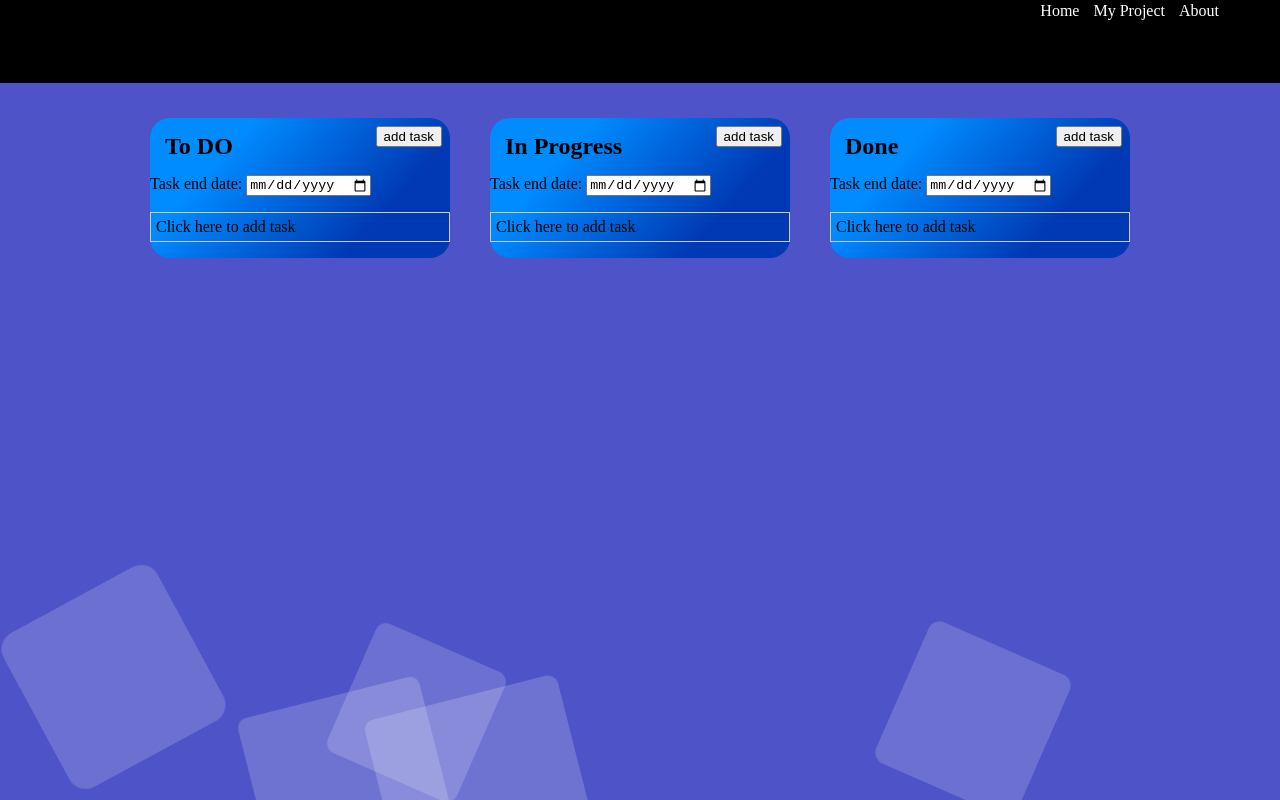
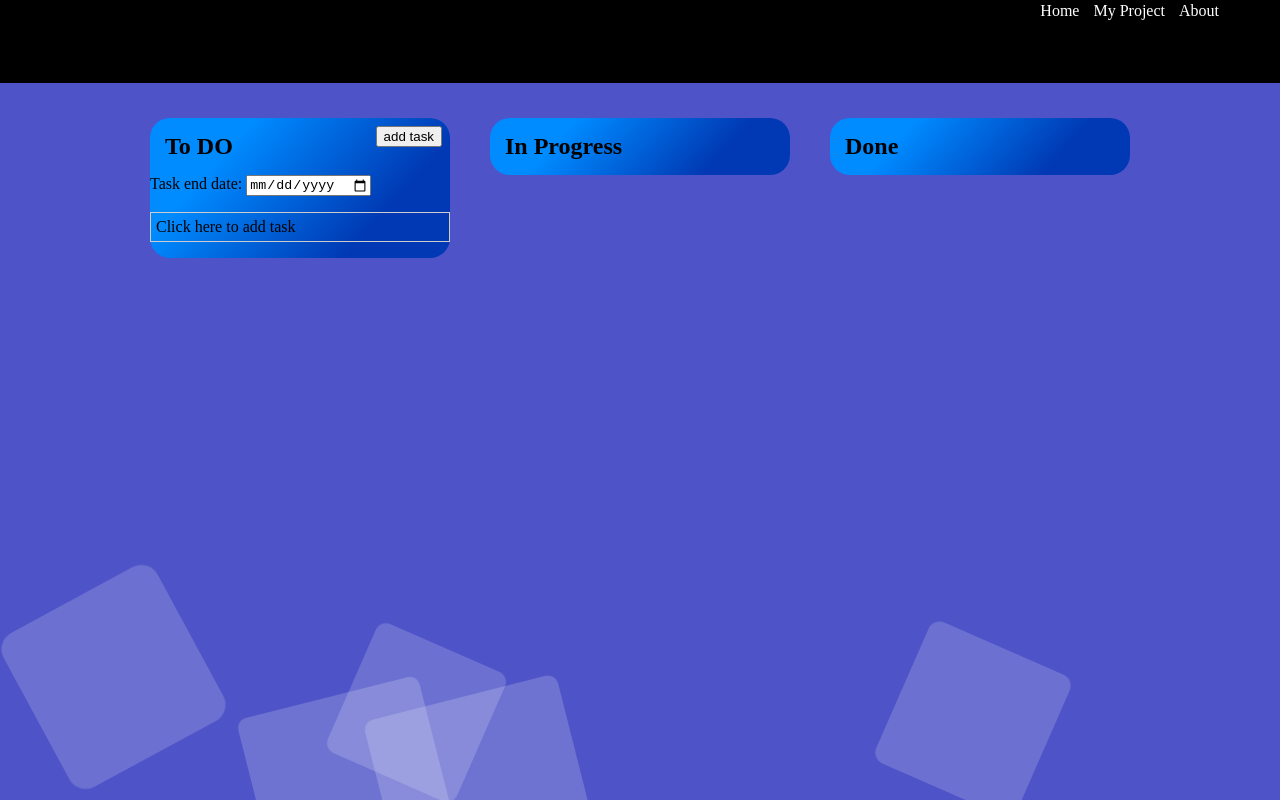
Before and after one commit to lbeauloi/Project-Planner, a plain HTML site: page index.html in a window 1280 px wide. Drawn offline with Linux system fonts and the light colour scheme.

Commit message:
commit suppression add txt done et in progress

```diff
--- a/index.html
+++ b/index.html
@@ -54,13 +54,10 @@
             <div class="carte">
                 <div class="cartfooter">
                     <h2 class="title">In Progress</h2>
-                    <button class="addtext"> add task</button>
                 </div>
                 <div class="addTxt dropzone" ondrop="drop(event)" ondragover="allowDrop(event)">
                     <div class="task-container  draggable" draggable="true"">
-                        <label for="dateInput">Task end date:</label>
-                        <input type="date" id="userdateInput1">
-                        <p class="editable-content" contenteditable="true">Click here to add task</p>
+
                     </div>
                 </div>
                 <!-- <p id="result"></p> -->
@@ -70,13 +67,10 @@
             <div class="carte">
                 <div class="cartfooter">
                     <h2 class="title">Done</h2>
-                    <button class="addtext"> add task</button>
                 </div>
                 <div class="addTxt dropzone" ondrop="drop(event)" ondragover="allowDrop(event)">
                     <div class="task-container draggable" draggable="true">
-                        <label for="dateInput">Task end date:</label>
-                        <input type="date" id="userdateInput1">
-                        <p class="editable-content" contenteditable="true">Click here to add task</p>
+
                     </div>
                 </div>
                 <!-- <p id="result"></p> -->
```
